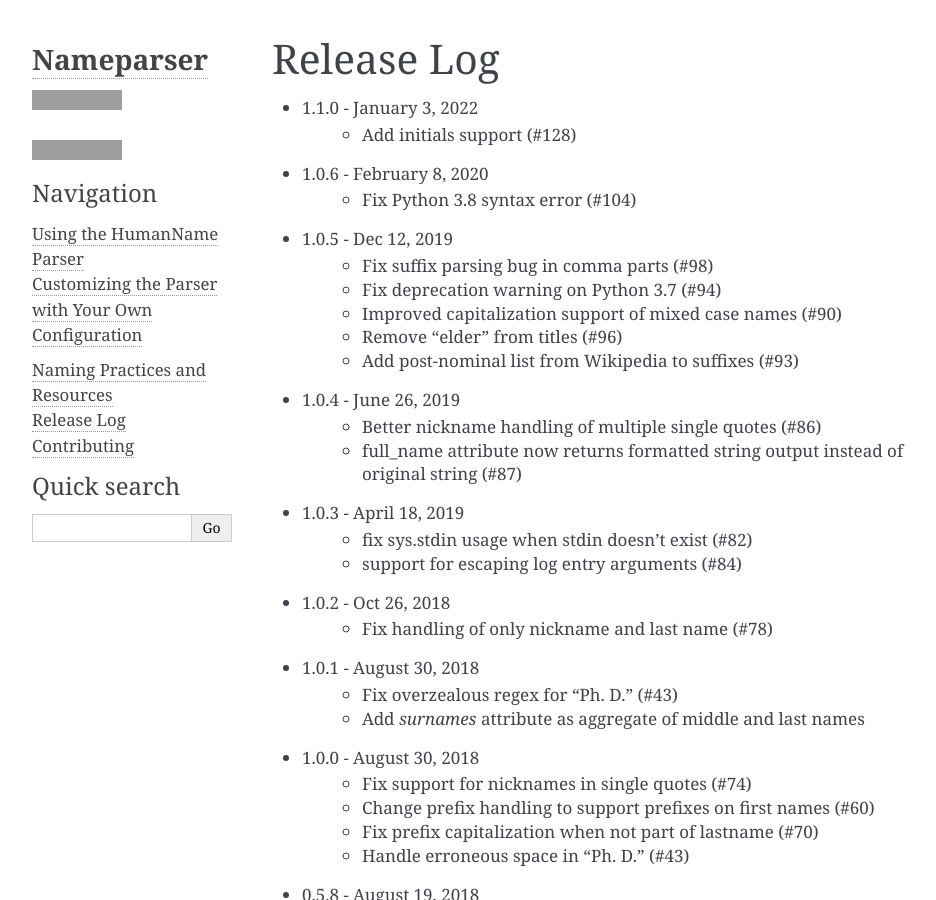
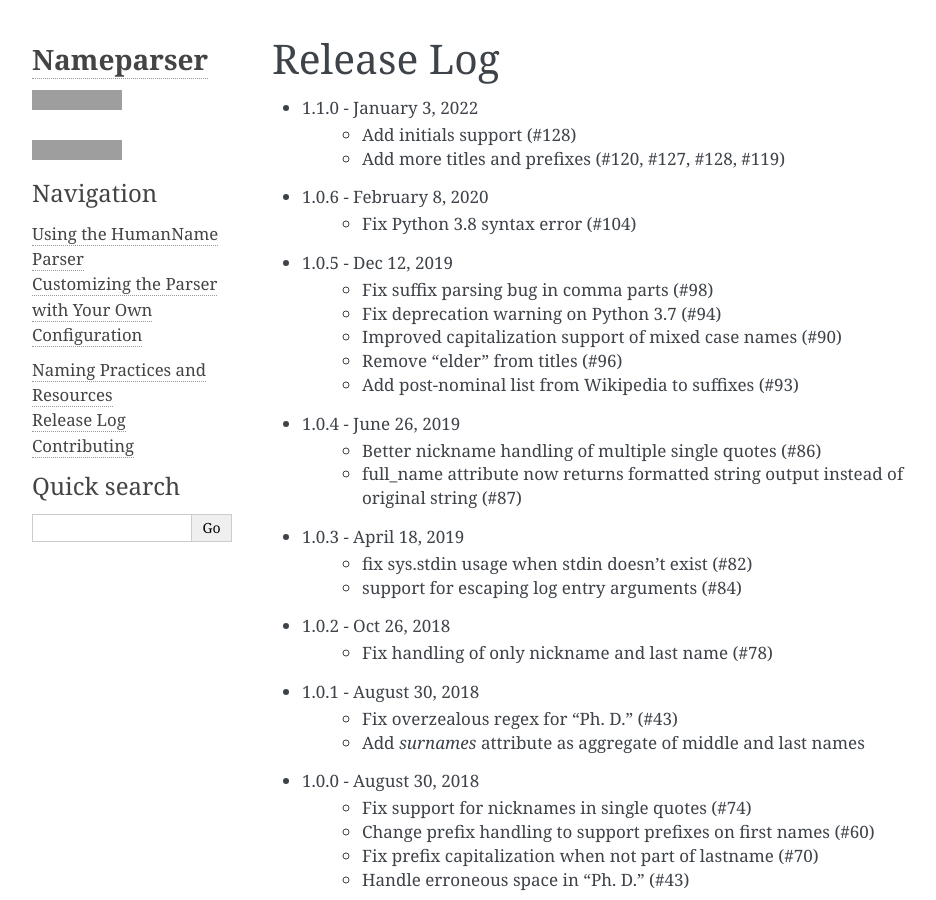
Before and after one commit to derek73/python-nameparser, a Sphinx documentation site: the page built from docs/release_log.rst, in a window 1280 px wide and 900 px high, cut to the strip 0-900 px from the top of the window. Shown: the whole strip, without its empty margins (148-1084 px from the left). Built offline with Sphinx 7.4.7, drawn with Linux system fonts in a browser that asks for light colours; pages that are not in the unit, such as notebooks, are missing from menus; grey boxes are pictures that could not be loaded.

Commit message:
Update release_log.rst

```diff
--- a/docs/release_log.rst
+++ b/docs/release_log.rst
@@ -2,6 +2,7 @@
 ===========
 * 1.1.0 - January 3, 2022
     - Add initials support (#128)
+    - Add more titles and prefixes (#120, #127, #128, #119)
 * 1.0.6 - February 8, 2020
     - Fix Python 3.8 syntax error (#104)
 * 1.0.5 - Dec 12, 2019
```
